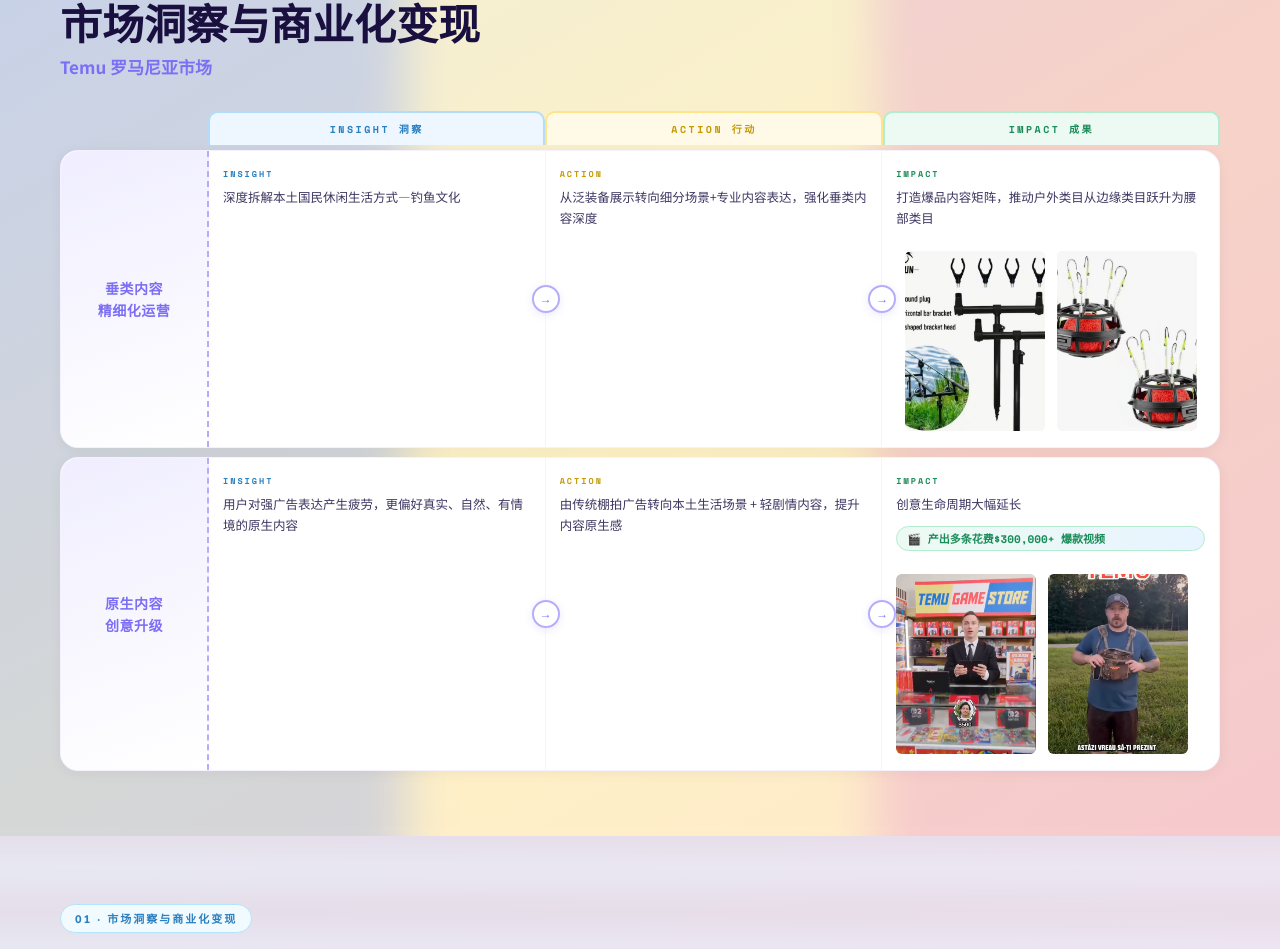
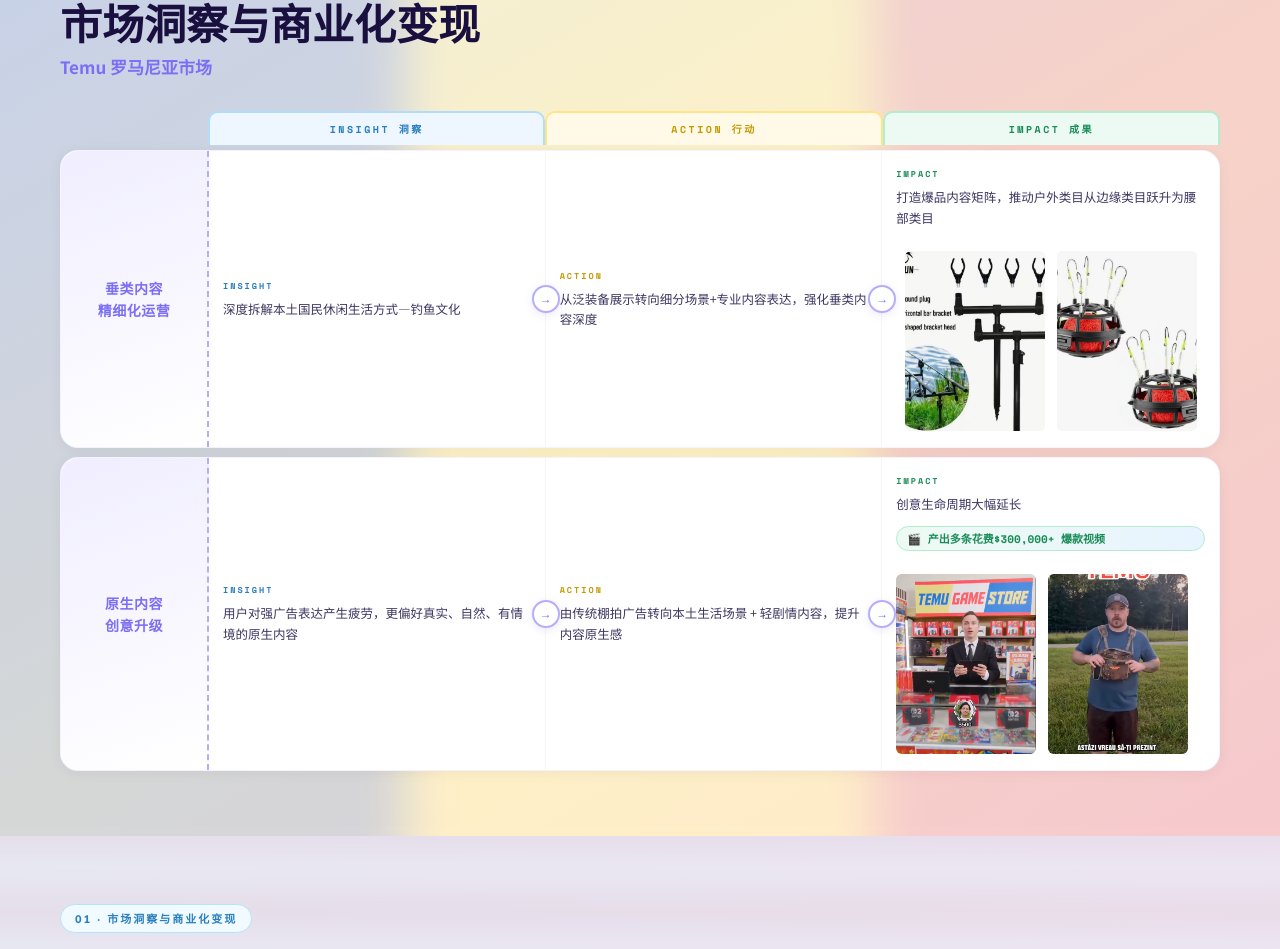
Before and after one commit to jialin1218/Jialin-Portfolio, a plain HTML site: page index.html in a window 1280 px wide. Shown: the part 1959-2908 px from the top of the page. Drawn offline with nearby package versions, Linux system fonts and the light colour scheme.

Commit message:
Update index.html

```diff
--- a/index.html
+++ b/index.html
@@ -304,49 +304,66 @@
     </div>
     <div class="rv">
 
-
+      <!-- 第二部分：垂类内容精细化运营 -->
       <div class="prow">
         <div class="pname"><div class="pname-txt">垂类内容<br>精细化运营</div></div>
-        <div class="icell ins" style="position:relative"><div class="icell-lbl">Insight</div><div class="icell-txt">深度拆解本土国民休闲生活方式—钓鱼文化</div><div class="iarr">→</div></div>
-        <div class="icell act" style="position:relative"><div class="icell-lbl">Action</div><div class="icell-txt">从泛装备展示转向细分场景+专业内容表达，强化垂类内容深度</div><div class="iarr">→</div></div>
+
+        <!-- 修改点：加入 display: flex; flex-direction: column; justify-content: center; 实现垂直居中 -->
+        <div class="icell ins" style="position:relative; display: flex; flex-direction: column; justify-content: center;">
+          <div class="icell-lbl">Insight</div>
+          <div class="icell-txt">深度拆解本土国民休闲生活方式—钓鱼文化</div>
+          <div class="iarr">→</div>
+        </div>
+
+        <!-- 修改点：同上，实现垂直居中 -->
+        <div class="icell act" style="position:relative; display: flex; flex-direction: column; justify-content: center;">
+          <div class="icell-lbl">Action</div>
+          <div class="icell-txt">从泛装备展示转向细分场景+专业内容表达，强化垂类内容深度</div>
+          <div class="iarr">→</div>
+        </div>
+
         <div class="icell imp">
           <div class="icell-lbl">Impact</div>
           <div class="icell-txt">打造爆品内容矩阵，推动户外类目从边缘类目跃升为腰部类目</div>
-
-
           <div style="display: flex; justify-content: center; gap: 12px; margin-top: 16px;">
             <img src="钓鱼1.png" alt="户外垂类内容示例1" style="width: 140px; height: 180px; object-fit: cover; border-radius: 6px; background: #f0f0f0;">
             <img src="钓鱼2.png" alt="户外垂类内容示例2" style="width: 140px; height: 180px; object-fit: cover; border-radius: 6px; background: #f0f0f0;">
           </div>
-
-
         </div>
       </div>
 
-
+      <!-- 第三部分：原生内容创意升级 -->
       <div class="prow">
         <div class="pname"><div class="pname-txt">原生内容<br>创意升级</div></div>
-        <div class="icell ins" style="position:relative"><div class="icell-lbl">Insight</div><div class="icell-txt">用户对强广告表达产生疲劳，更偏好真实、自然、有情境的原生内容</div><div class="iarr">→</div></div>
-        <div class="icell act" style="position:relative"><div class="icell-lbl">Action</div><div class="icell-txt">由传统棚拍广告转向本土生活场景 + 轻剧情内容，提升内容原生感</div><div class="iarr">→</div></div>
+
+        <!-- 修改点：加入 display: flex; flex-direction: column; justify-content: center; 实现垂直居中 -->
+        <div class="icell ins" style="position:relative; display: flex; flex-direction: column; justify-content: center;">
+          <div class="icell-lbl">Insight</div>
+          <div class="icell-txt">用户对强广告表达产生疲劳，更偏好真实、自然、有情境的原生内容</div>
+          <div class="iarr">→</div>
+        </div>
+
+        <!-- 修改点：同上，实现垂直居中 -->
+        <div class="icell act" style="position:relative; display: flex; flex-direction: column; justify-content: center;">
+          <div class="icell-lbl">Action</div>
+          <div class="icell-txt">由传统棚拍广告转向本土生活场景 + 轻剧情内容，提升内容原生感</div>
+          <div class="iarr">→</div>
+        </div>
+
         <div class="icell imp">
           <div class="icell-lbl">Impact</div>
           <div class="icell-txt">创意生命周期大幅延长</div>
           <div class="ibadge">🎬 产出多条花费$300,000+ 爆款视频</div>
-
-
           <div style="display: flex; align-items: flex-start; justify-content: flex-start; gap: 12px; margin-top: 16px;">
             <img src="内容1.png" alt="原生内容示例1" style="width: 140px; height: 180px; object-fit: cover; border-radius: 6px; background: #f0f0f0;">
             <img src="内容2.png" alt="原生内容示例2" style="width: 140px; height: 180px; object-fit: cover; border-radius: 6px; background: #f0f0f0;">
           </div>
-
-
         </div>
       </div>
 
     </div>
   </div>
 </section>
-
 <!-- S5 USA -->
 <section id="s5" style="padding:68px 48px 56px">
   <div class="flag-bg"></div>
```
